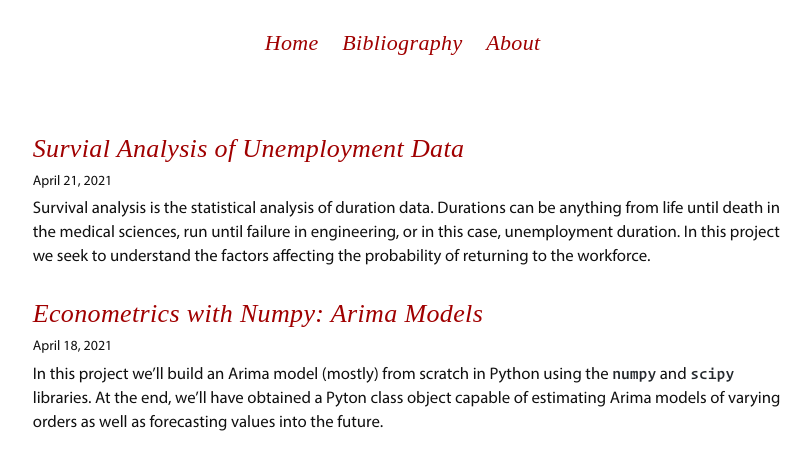
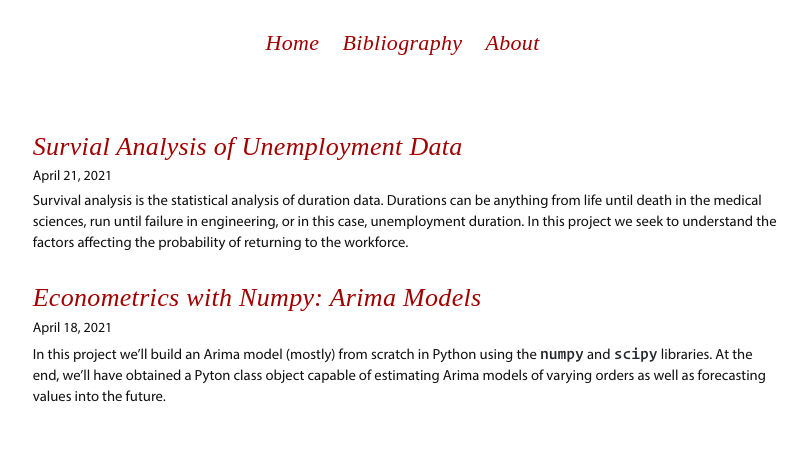
Before and after one commit to mhoirup/mhoirup.github.io, a Jekyll site: the page built from index.html, in a window 1280 px wide. Shown: the top 470 px of the page, without its empty margins (239-1050 px from the left). Built offline with Jekyll 4.4.1, drawn with Linux system fonts in a browser that asks for light colours.

Commit message:
adjust font sizes

```diff
--- a/css/tufte.scss
+++ b/css/tufte.scss
@@ -26,7 +26,7 @@ html{
     text-align: baseline;
     -webkit-font-smoothing: antialiased;
     -moz-osx-font-smoothing: grayscale;
-    font-size: 12.0px;
+    font-size: 10.5px;
   }
 
 
```
